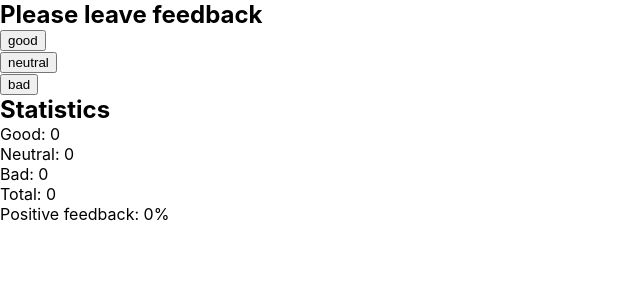
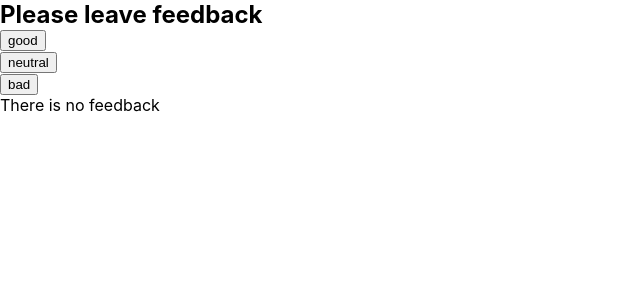
Before and after one commit to serhii95zhydkov/goit-react-hw-02-feedback, a React (Create React App) app: page / in a window 1280 px wide. Shown: the top 300 px of the page, without its empty margins (0-640 px from the left). Built offline with nearby package versions, Linux system fonts and the light colour scheme.

Commit message:
Update App.jsx

```diff
--- a/src/components/App.jsx
+++ b/src/components/App.jsx
@@ -2,6 +2,7 @@ import { Component } from 'react';
 import Statistics from './Statistics/Statistics';
 import FeedbackOptions from './FeedbackOptions/FeedbackOptions';
 import Section from './Section/Section';
+import Notification from './Notification/Notification';
 
 class App extends Component {
   state = {
@@ -46,6 +47,9 @@ class App extends Component {
             onLeaveFeedback={this.leaveFeedback}
           ></FeedbackOptions>
         </Section>
+        {total === 0 ? (
+          <Notification message="There is no feedback" />
+        ) : (
           <Section title="Statistics">
             <Statistics
               good={good}
@@ -55,6 +59,7 @@ class App extends Component {
               positivePercentage={goodPercentage}
             ></Statistics>
           </Section>
+        )}
       </div>
     );
   }
```
Lines whose indentation alone changed are shown as unchanged.
